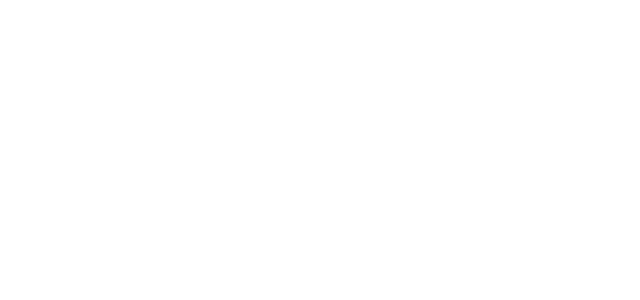
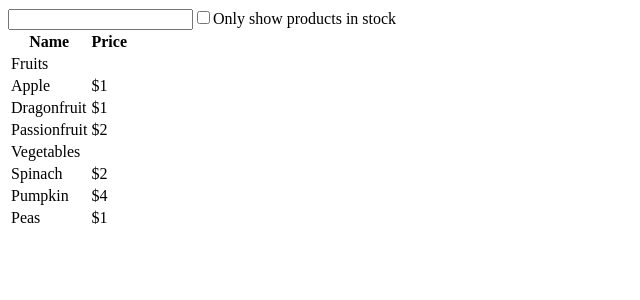
Before and after one commit to maxstepanyuk/tutorials-i-followed, a React (Vite) app in the folder react/thinking-in-react/: page / in a window 1280 px wide. Shown: the top 300 px of the page, without its empty margins (0-640 px from the left). Built offline with nearby package versions, Linux system fonts and the light colour scheme.

Commit message:
react/thinking-in-react: `App()` return static HTML mockup

```diff
--- a/react/thinking-in-react/src/App.tsx
+++ b/react/thinking-in-react/src/App.tsx
@@ -12,6 +12,30 @@ function App() {
 
   return (
     <>
+      <div>
+        <form action="">
+          <input type="text" />
+          <input type="checkbox" name="" id="inStockOnly" />
+          <label htmlFor="inStockOnly">Only show products in stock</label>
+        </form>
+      </div>
+      <div>
+        <table>
+          <thead>
+            <tr><th>Name</th><th>Price</th></tr>
+          </thead>
+          <tbody>
+            <tr><td colSpan={2}>Fruits</td></tr>
+            <tr><td>Apple</td><td>$1</td></tr>
+            <tr><td>Dragonfruit</td><td>$1</td></tr>
+            <tr><td className="not-stocked">Passionfruit</td><td>$2</td></tr>
+            <tr><td colSpan={2}>Vegetables</td></tr>
+            <tr><td>Spinach</td><td>$2</td></tr>
+            <tr><td className="not-stocked">Pumpkin</td><td>$4</td></tr>
+            <tr><td>Peas</td><td>$1</td></tr>
+          </tbody>
+        </table>
+      </div>
     </>
   )
 }
```
